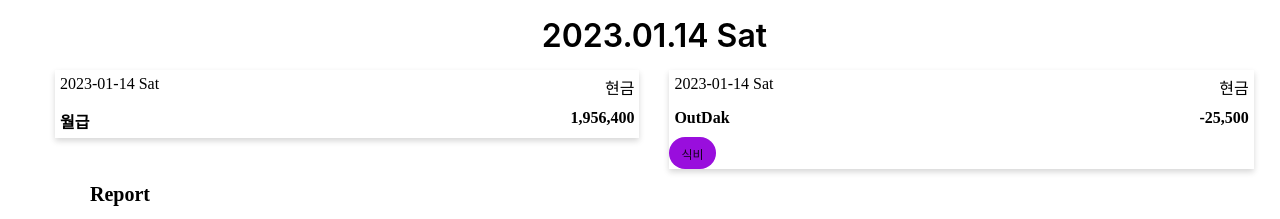
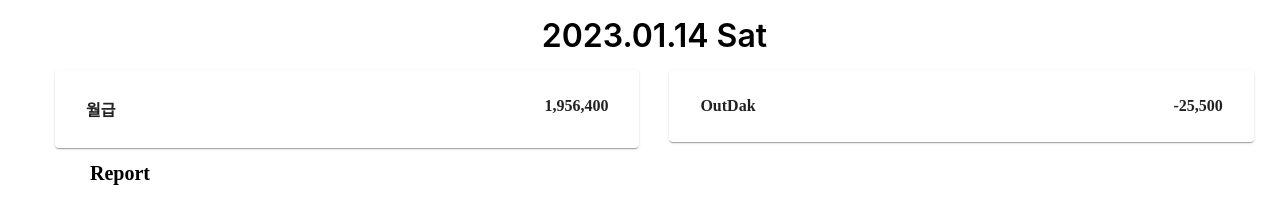
Before and after one commit to Na-Hyeon-Oh/EcoSophia, a React app in the folder frontend/: page /home in a window 1280 px wide. Both pictures are taken after a click on the item "Daily". Shown: the part 195-414 px from the top of the page. Built offline with nearby package versions, Linux system fonts and the light colour scheme; some icons are missing.

Commit message:
[EDIT] DailyCalendar: MUI Accordion 적용

```diff
--- a/frontend/src/view/components/card/Card.tsx
+++ b/frontend/src/view/components/card/Card.tsx
@@ -1,5 +1,7 @@
 import Tag from '../../../model/Tag';
-import MultiSelect from '../../components/multiSelect/MultiSelect';
+import Accordion from '@mui/material/Accordion';
+import AccordionSummary from '@mui/material/AccordionSummary';
+import AccordionDetails from '@mui/material/AccordionDetails';
 import Chip from '@mui/material/Chip';
 import ColorUtils from '../../../assets/utils/ColorUtils';
 
@@ -19,17 +21,21 @@ const Card = ({smallLeftText, smallRightText, leftText, rightText, tags, color}
     }
 
     return (
-      <div className={styles.card} style={{borderColor:color}}>
-          <div className={styles.card_small_text}>
-              <div className={styles.left_text}>{smallLeftText}</div>
-              <div className={styles.right_text}>{smallRightText}</div>
-          </div>
-          <div className={styles.card_main_text}>
-              <div className={styles.left_text}>{leftText}</div>
-              <div className={styles.right_text}>{rightText}</div>
-          </div>
-          <div className={styles.card_tags}>{tagChips}</div>
-      </div>
+        <Accordion className={styles.card} style={{borderColor:color}}>
+            <AccordionSummary>
+                <div className={styles.card_main_text}>
+                    <div className={styles.left_text}>{leftText}</div>
+                    <div className={styles.right_text}>{rightText}</div>
+                </div>
+            </AccordionSummary>
+            <AccordionDetails>
+                <div className={styles.card_small_text}>
+                    <div className={styles.left_text}>{smallLeftText}</div>
+                    <div className={styles.right_text}>{smallRightText}</div>
+                </div>
+                <div className={styles.card_tags}>{tagChips}</div>
+            </AccordionDetails>
+        </Accordion>
     );
 }
 
--- a/frontend/src/view/components/card/card.module.css
+++ b/frontend/src/view/components/card/card.module.css
@@ -5,7 +5,7 @@
 
 .card {
     margin: 10px 15px;
-    padding: base-padding;
+    padding: 10px;
     font-family: base-fonts;
     font-weight: normal;
     border-right: 5px solid accent-blue;
```
